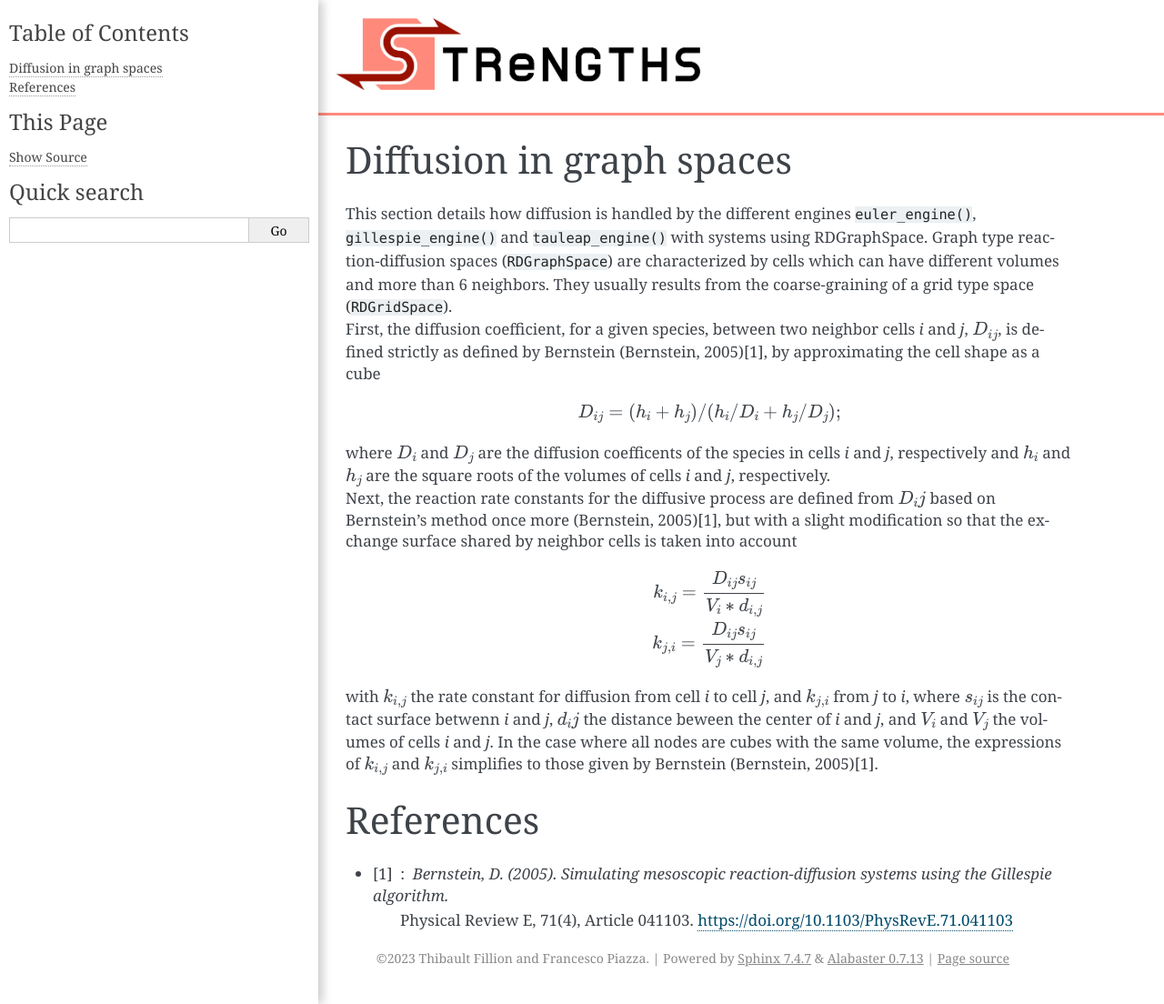
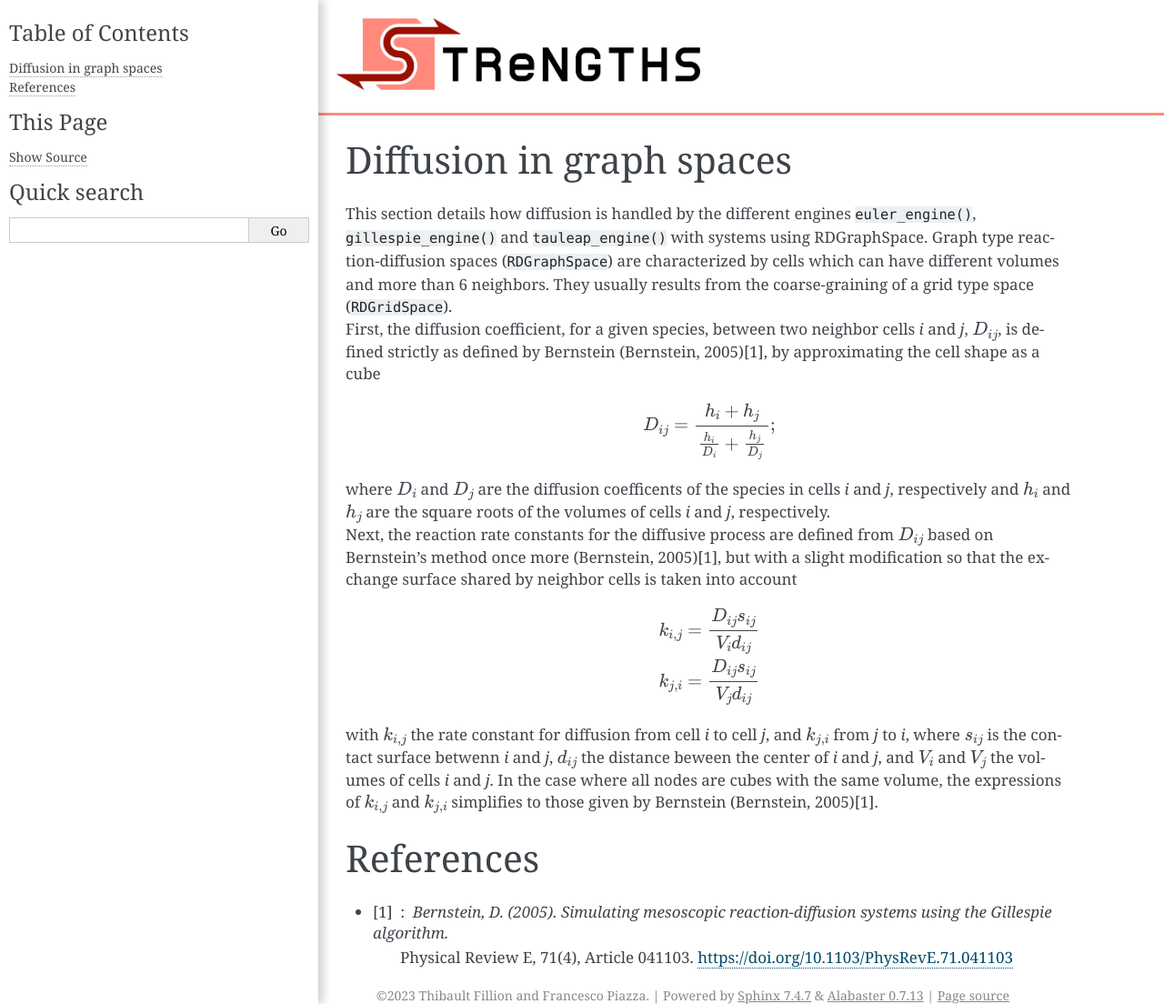
Before and after one commit to ThibaultFillion/strengths, a Sphinx documentation site: the page built from documentation/diffusion_in_graph_spaces.rst, in a window 1280 px wide and 1104 px high. Shown: the whole window at 91% size. Built offline with Sphinx 7.4.7, drawn with Linux system fonts in a browser that asks for light colours.

Commit message:
Update diffusion_in_graph_spaces.rst

```diff
--- a/documentation/diffusion_in_graph_spaces.rst
+++ b/documentation/diffusion_in_graph_spaces.rst
@@ -11,20 +11,20 @@ strictly as defined by Bernstein (Bernstein, 2005)[1], by approximating the cell
 
 .. math::
 
-	D_{ij} = (h_i+h_j)/(h_i/D_i + h_j/D_j);
+	D_{ij} = \frac{ h_i+h_j }{ \frac{h_i}{D_i} + \frac{h_j}{D_j} };
 
 where :math:`D_i` and :math:`D_j` are the diffusion coefficents of the species in cells *i* and *j*, respectively
 and :math:`h_i` and :math:`h_j` are the square roots of the volumes of cells *i* and *j*, respectively.
 
-Next, the reaction rate constants for the diffusive process are defined from :math:`D_ij` based on Bernstein's method once more (Bernstein, 2005)[1],
+Next, the reaction rate constants for the diffusive process are defined from :math:`D_{ij}` based on Bernstein's method once more (Bernstein, 2005)[1],
 but with a slight modification so that the exchange surface shared by neighbor cells is taken into account
 
 .. math::
-	k_{i,j} = \frac{D_{ij} s_{ij}} {V_i * d_{i,j}}\\
-	k_{j,i} = \frac{D_{ij} s_{ij}} {V_j * d_{i,j}}
+	k_{i,j} = \frac{D_{ij} s_{ij}} {V_i d_{ij}}\\
+	k_{j,i} = \frac{D_{ij} s_{ij}} {V_j d_{ij}}
 
 with :math:`k_{i,j}` the rate constant for diffusion from cell *i* to cell *j*, and :math:`k_{j,i}` from  *j* to *i*,
-where :math:`s_{ij}` is the contact surface betwenn *i* and *j*, :math:`d_ij` the distance beween the center of *i* and *j*,
+where :math:`s_{ij}` is the contact surface betwenn *i* and *j*, :math:`d_{ij}` the distance beween the center of *i* and *j*,
 and :math:`V_i` and :math:`V_j` the volumes of cells *i* and *j*. In the case where all nodes are cubes with the same volume,
 the expressions of :math:`k_{i,j}` and :math:`k_{j,i}` simplifies to those given by Bernstein (Bernstein, 2005)[1].
 
```
